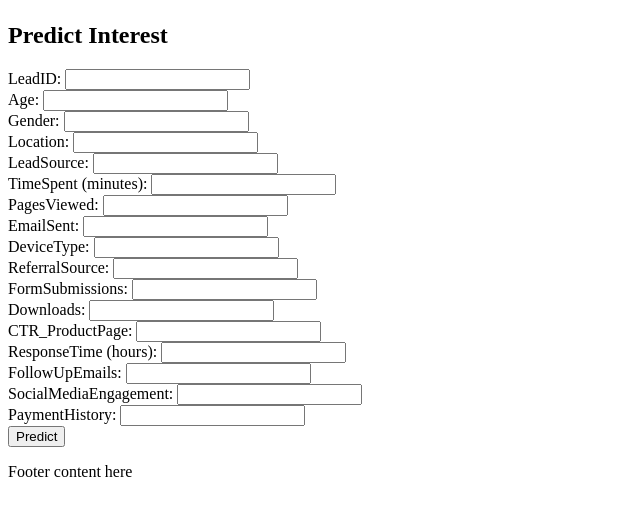
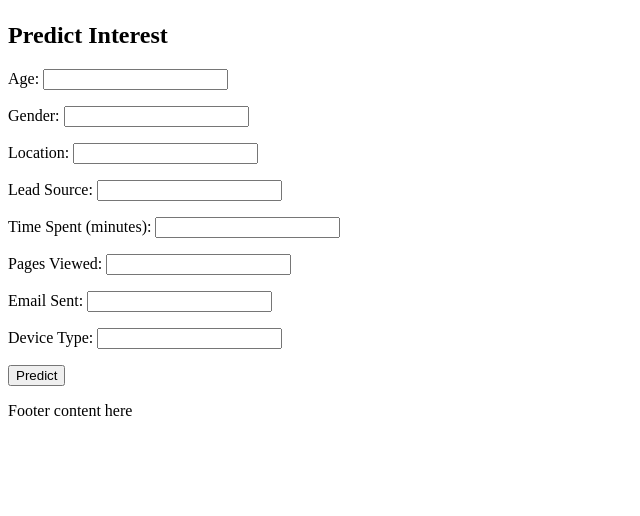
Before and after one commit to BhuvaneshvarNarayan/AI_referral_system, a Django app: page /referrals/predict_interest_form/ in a window 1280 px wide. Shown: the part 58-574 px from the top of the page, without its empty margins (0-640 px from the left). Run offline with Django 5.2, Linux system fonts and the light colour scheme; parts of the project's set-up code (start-up, migrations or seed data) failed here and were passed over.

Commit message:
Added code changes to improve the accuracy by incorporating various models. Added code to forms.py

```diff
--- a/referrals/forms.py
+++ b/referrals/forms.py
@@ -5,3 +5,13 @@ class UserForm(forms.ModelForm):
     class Meta:
         model = User
         fields = ['name', 'email', 'referred_by']
+
+class PredictInterestForm(forms.Form):
+    Age = forms.IntegerField(label='Age', required=True)
+    Gender = forms.CharField(label='Gender', required=True)
+    Location = forms.CharField(label='Location', required=True)
+    LeadSource = forms.CharField(label='Lead Source', required=True)
+    TimeSpent = forms.IntegerField(label='Time Spent (minutes)', required=True)
+    PagesViewed = forms.IntegerField(label='Pages Viewed', required=True)
+    EmailSent = forms.IntegerField(label='Email Sent', required=True)
+    DeviceType = forms.CharField(label='Device Type', required=True)
--- a/referrals/urls.py
+++ b/referrals/urls.py
@@ -7,5 +7,5 @@ urlpatterns = [
     path('get_users/', get_users, name='get_users'),
     path('predict_interest/', views.predict_interest, name='predict_interest'),
     path('predict_interest_form/', views.predict_interest_form, name='predict_interest_form'),
-    path('predict_interest_result/', views.predict_interest_result, name='predict_interest_result')
+    path('predict_interest_result/', views.predict_interest_result, name='predict_interest_result'),
 ]
--- a/referrals/views.py
+++ b/referrals/views.py
@@ -1,11 +1,11 @@
+# referrals/views.py
 from django.shortcuts import render
 from django.http import JsonResponse
 from django.views.decorators.csrf import csrf_exempt
 import json
 from .models import User
 from .ml_model import predict
-from .forms import UserForm
-
+from .forms import UserForm, PredictInterestForm
 
 @csrf_exempt
 def add_user(request):
@@ -14,37 +14,39 @@ def add_user(request):
         if form.is_valid():
             form.save()
             return render(request, 'referrals/add_user.html', {'message': 'User added successfully'})
+        else:
+            return render(request, 'referrals/add_user.html', {'form': form, 'errors': form.errors})
     else:
         form = UserForm()
     return render(request, 'referrals/add_user.html', {'form': form})
 
-
 def get_users(request):
     users = User.objects.all()
-    user_list = [{'id': user.id, 'name': user.name, 'email': user.email, 'referred_by': user.referred_by} for user in
-                 users]
+    user_list = [{'id': user.id, 'name': user.name, 'email': user.email, 'referred_by': user.referred_by} for user in users]
     return JsonResponse(user_list, safe=False)
-
 
 @csrf_exempt
 def predict_interest(request):
     if request.method == 'POST':
         try:
             data = json.loads(request.body)
-        except json.JSONDecodeError as e:
+        except json.JSONDecodeError:
             return JsonResponse({'error': 'Invalid JSON'}, status=400)
-
         prediction = predict(data)
         return JsonResponse({'interested': prediction})
     else:
-        if request.method == 'GET':
-            return render(request, 'referrals/predict_interest_form.html')
         return JsonResponse({'error': 'POST request required'}, status=400)
 
-
 def predict_interest_form(request):
-    return render(request, 'referrals/predict_interest_form.html')
-
+    if request.method == 'POST':
+        form = PredictInterestForm(request.POST)
+        if form.is_valid():
+            data = form.cleaned_data
+            prediction = predict(data)
+            return render(request, 'referrals/predict_interest_result.html', {'interested': prediction})
+    else:
+        form = PredictInterestForm()
+    return render(request, 'referrals/predict_interest_form.html', {'form': form})
 
 def predict_interest_result(request):
     interested = request.GET.get('interested', 'N/A')
--- a/templates/referrals/predict_interest_form.html
+++ b/templates/referrals/predict_interest_form.html
@@ -2,60 +2,9 @@
 
 {% block content %}
 <h2>Predict Interest</h2>
-<form id="predict-form" method="POST">
+<form id="predict-form" method="POST" action="{% url 'predict_interest_form' %}">
     {% csrf_token %}
-    <label for="LeadID">LeadID:</label>
-    <input type="number" id="LeadID" name="LeadID" required><br>
-    <label for="Age">Age:</label>
-    <input type="number" id="Age" name="Age" required><br>
-    <label for="Gender">Gender:</label>
-    <input type="text" id="Gender" name="Gender" required><br>
-    <label for="Location">Location:</label>
-    <input type="text" id="Location" name="Location" required><br>
-    <label for="LeadSource">LeadSource:</label>
-    <input type="text" id="LeadSource" name="LeadSource" required><br>
-    <label for="TimeSpent">TimeSpent (minutes):</label>
-    <input type="number" id="TimeSpent" name="TimeSpent (minutes)" required><br>
-    <label for="PagesViewed">PagesViewed:</label>
-    <input type="number" id="PagesViewed" name="PagesViewed" required><br>
-    <label for="EmailSent">EmailSent:</label>
-    <input type="number" id="EmailSent" name="EmailSent" required><br>
-    <label for="DeviceType">DeviceType:</label>
-    <input type="text" id="DeviceType" name="DeviceType" required><br>
-    <label for="ReferralSource">ReferralSource:</label>
-    <input type="text" id="ReferralSource" name="ReferralSource" required><br>
-    <label for="FormSubmissions">FormSubmissions:</label>
-    <input type="number" id="FormSubmissions" name="FormSubmissions" required><br>
-    <label for="Downloads">Downloads:</label>
-    <input type="number" id="Downloads" name="Downloads" required><br>
-    <label for="CTR_ProductPage">CTR_ProductPage:</label>
-    <input type="number" step="0.01" id="CTR_ProductPage" name="CTR_ProductPage" required><br>
-    <label for="ResponseTime">ResponseTime (hours):</label>
-    <input type="number" id="ResponseTime" name="ResponseTime (hours)" required><br>
-    <label for="FollowUpEmails">FollowUpEmails:</label>
-    <input type="number" id="FollowUpEmails" name="FollowUpEmails" required><br>
-    <label for="SocialMediaEngagement">SocialMediaEngagement:</label>
-    <input type="number" id="SocialMediaEngagement" name="SocialMediaEngagement" required><br>
-    <label for="PaymentHistory">PaymentHistory:</label>
-    <input type="number" id="PaymentHistory" name="PaymentHistory" required><br>
+    {{ form.as_p }}
     <button type="submit">Predict</button>
 </form>
-<script>
-document.getElementById('predict-form').addEventListener('submit', async function(event) {
-    event.preventDefault();
-    const form = event.target;
-    const formData = new FormData(form);
-    const data = Object.fromEntries(formData.entries());
-    const response = await fetch(form.action, {
-        method: form.method,
-        headers: {
-            'Content-Type': 'application/json',
-            'X-CSRFToken': formData.get('csrfmiddlewaretoken')
-        },
-        body: JSON.stringify(data)
-    });
-    const result = await response.json();
-    window.location.href = `/referrals/predict_interest_result?interested=${result.interested}`;
-});
-</script>
 {% endblock %}
```
Also changed, not shown: referrals/ml_model.py (+14 -9 lines), referrals/train_model.py (+95 -16 lines), 4 other files.
